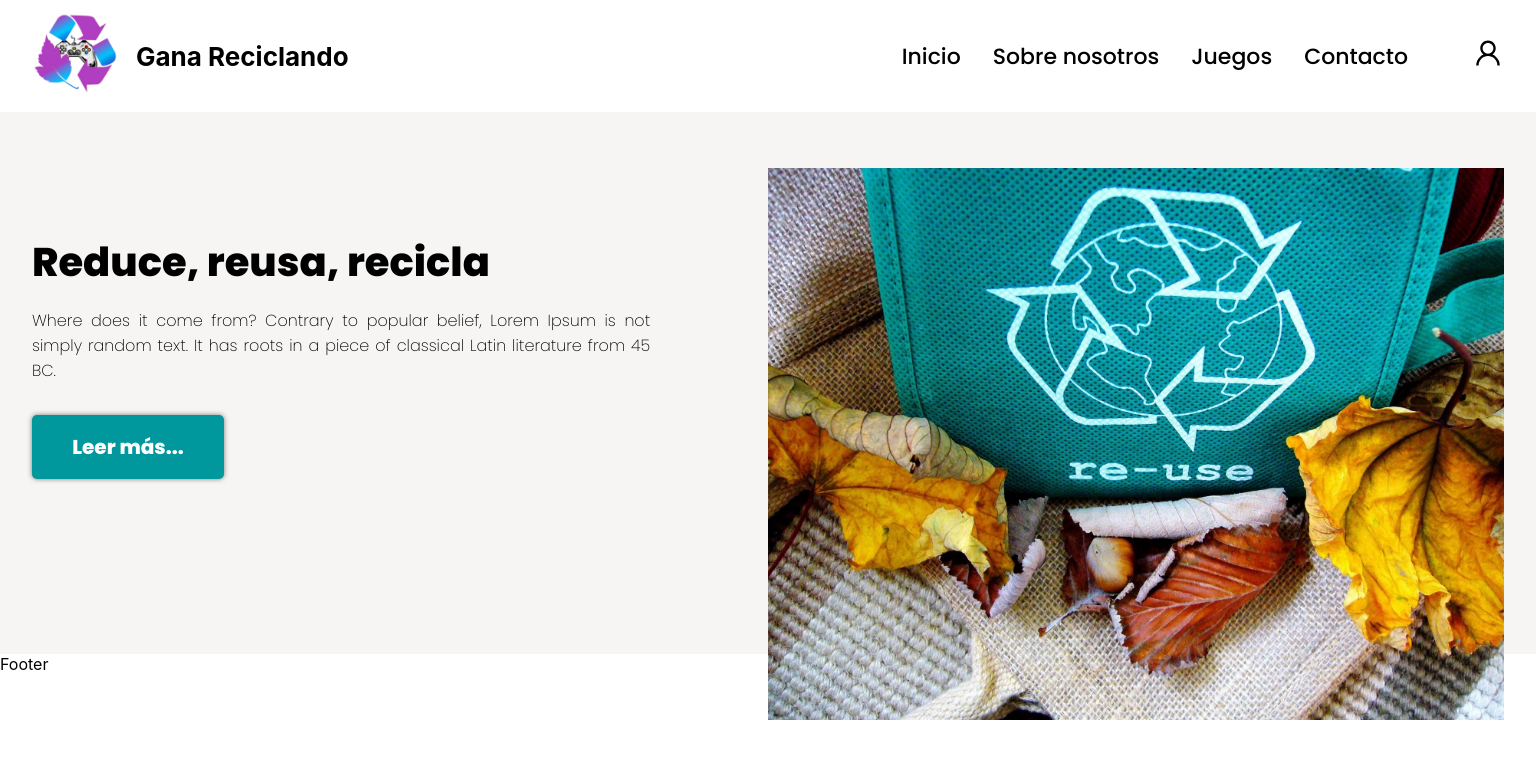
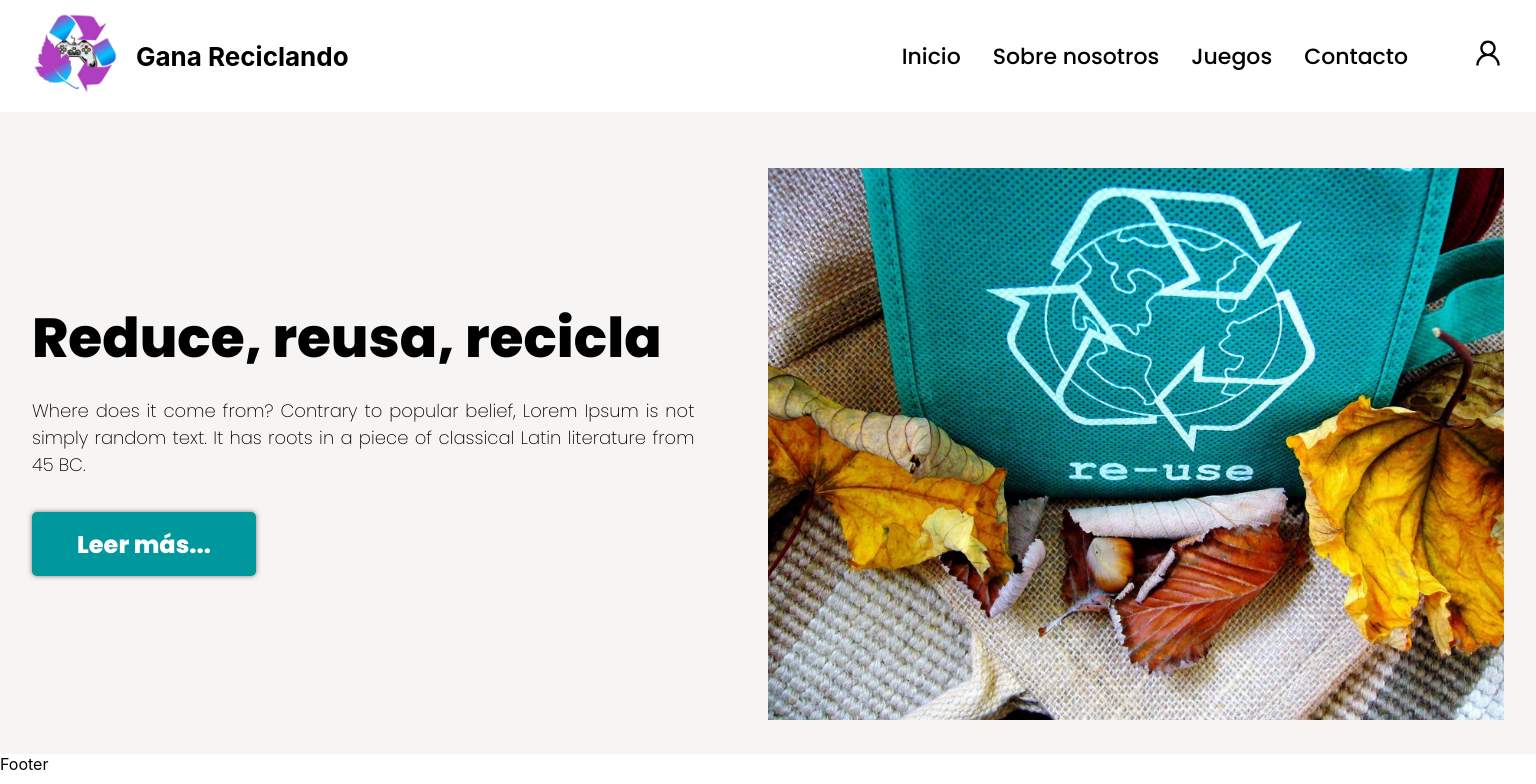
Before and after one commit to anvidmen/winbyrecycling, a React (Create React App) app: page / in a window 1536 px wide. Shown: the top 784 px of the page. Built offline with nearby package versions, Linux system fonts and the light colour scheme.

Commit message:
added desktop  version for home

```diff
--- a/src/pages/Home/Home.module.scss
+++ b/src/pages/Home/Home.module.scss
@@ -54,10 +54,11 @@
       font-weight: 800;
       font-size: 20px;
     }
-    a:hover {
-      font-size: 21px;
-    }
   }
+}
+
+.readMore:hover {
+  box-shadow: 1px 1px 5px 1px rgba(85, 26, 139, 0.6);
 }
 
 @media screen and (min-width: 768px) {
@@ -106,3 +107,41 @@
     }
   }
 }
+
+@media screen and (min-width: 1024px) {
+  .paragraph {
+    height: 600px;
+
+    h1 {
+      margin-top: 10rem;
+    }
+
+    p {
+      width: 43%;
+    }
+
+    .readMore {
+      width: 14rem;
+
+      a {
+        font-size: 24px;
+      }
+    }
+  }
+}
+
+@media screen and (min-width: 1440px) {
+  .paragraph {
+    height: 650px;
+
+    h1 {
+      margin-top: 12rem;
+      font-size: 55px;
+    }
+
+    p {
+      width: 45%;
+      font-size: 18px;
+    }
+  }
+}
```
